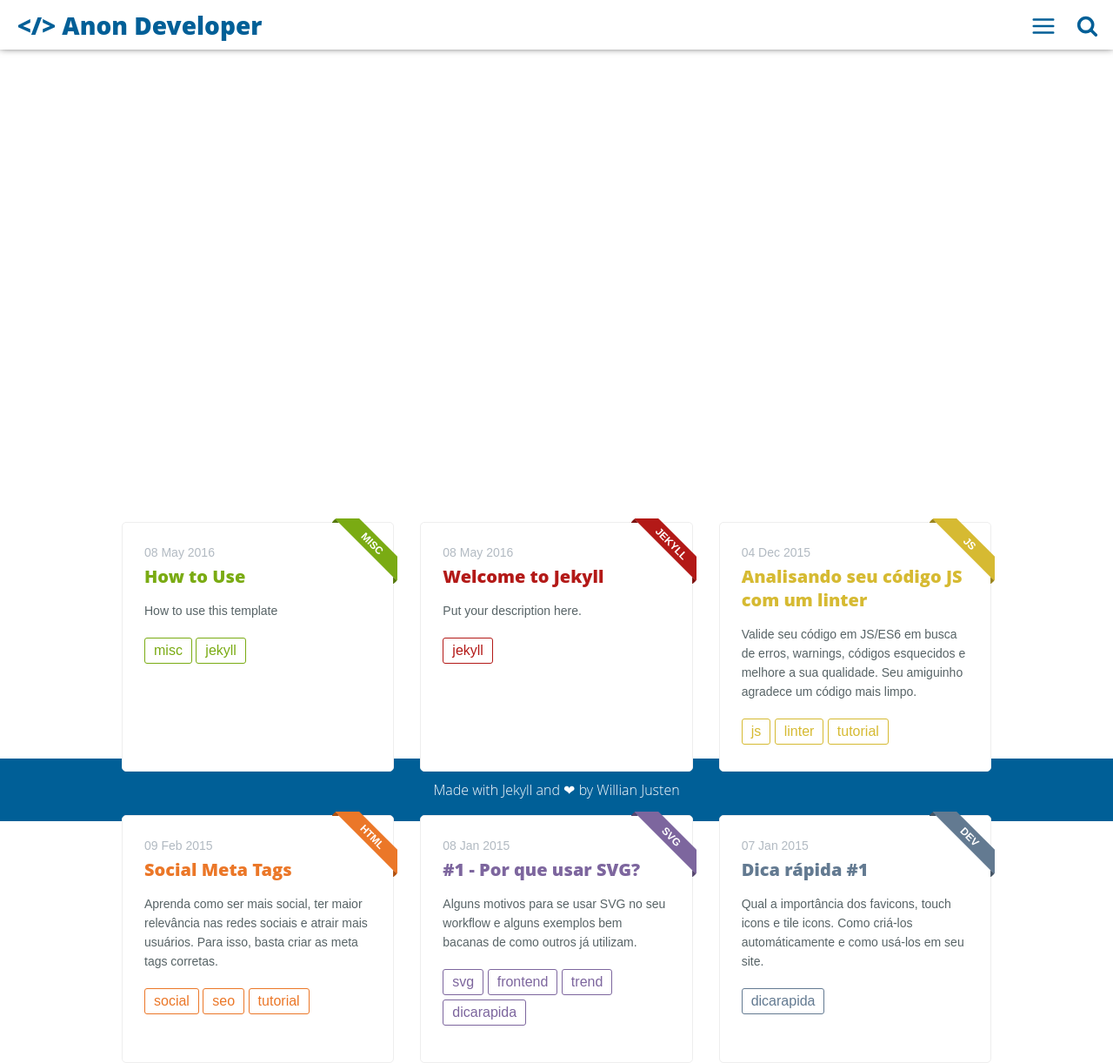
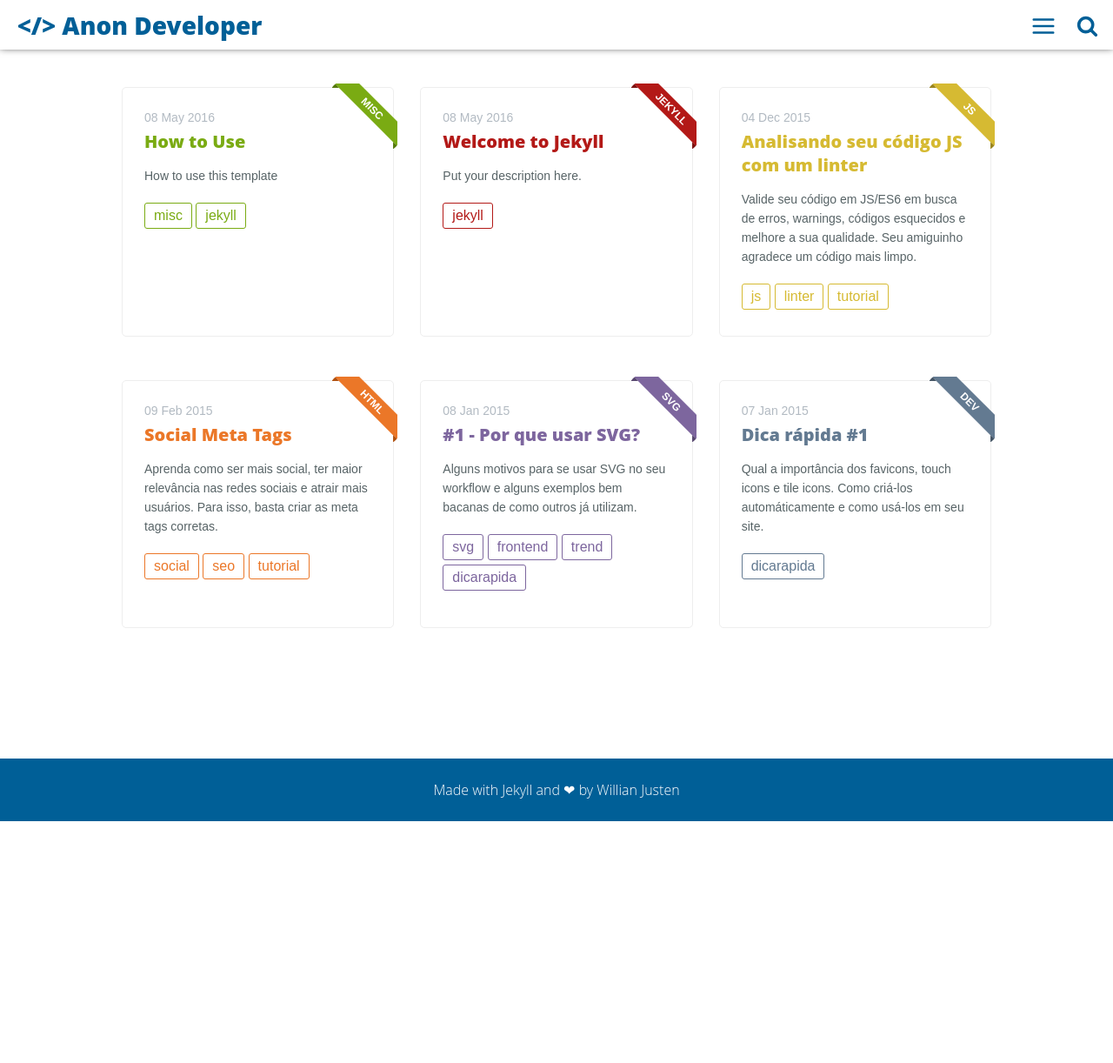
Before and after one commit to willianjusten/cards-jekyll-template, a Jekyll site: the page built from index.html, in a window 1280 px wide and 1222 px high. Shown: the whole window at 87% size. Built offline with Jekyll 4.4.1, drawn with Linux system fonts in a browser that asks for light colours.

Commit message:
remove 'post' class in 'index.html'
Make the index page normal.(the `top:31.25rem` is unreasonable!!)

```diff
--- a/index.html
+++ b/index.html
@@ -5,7 +5,7 @@ layout: default
 <main class="home" id="post" role="main" itemprop="mainContentOfPage" itemscope="itemscope" itemtype="http://schema.org/Blog">
     <div id="grid" class="row flex-grid">
     {% for post in site.posts %}
-        <article  data-url="{{ post.url | prepend: site.baseurl }}" class="box-item post post-{{post.main-class}}" itemscope="itemscope" itemtype="http://schema.org/BlogPosting" itemprop="blogPost">
+        <article  data-url="{{ post.url | prepend: site.baseurl }}" class="box-item post-{{post.main-class}}" itemscope="itemscope" itemtype="http://schema.org/BlogPosting" itemprop="blogPost">
                 <span class="ribbon">
                     <a href="{{site.url}}{{site.baseurl}}/category/{{post.main-class}}"><span>{{post.main-class}}</span></a>
                 </span>
```
